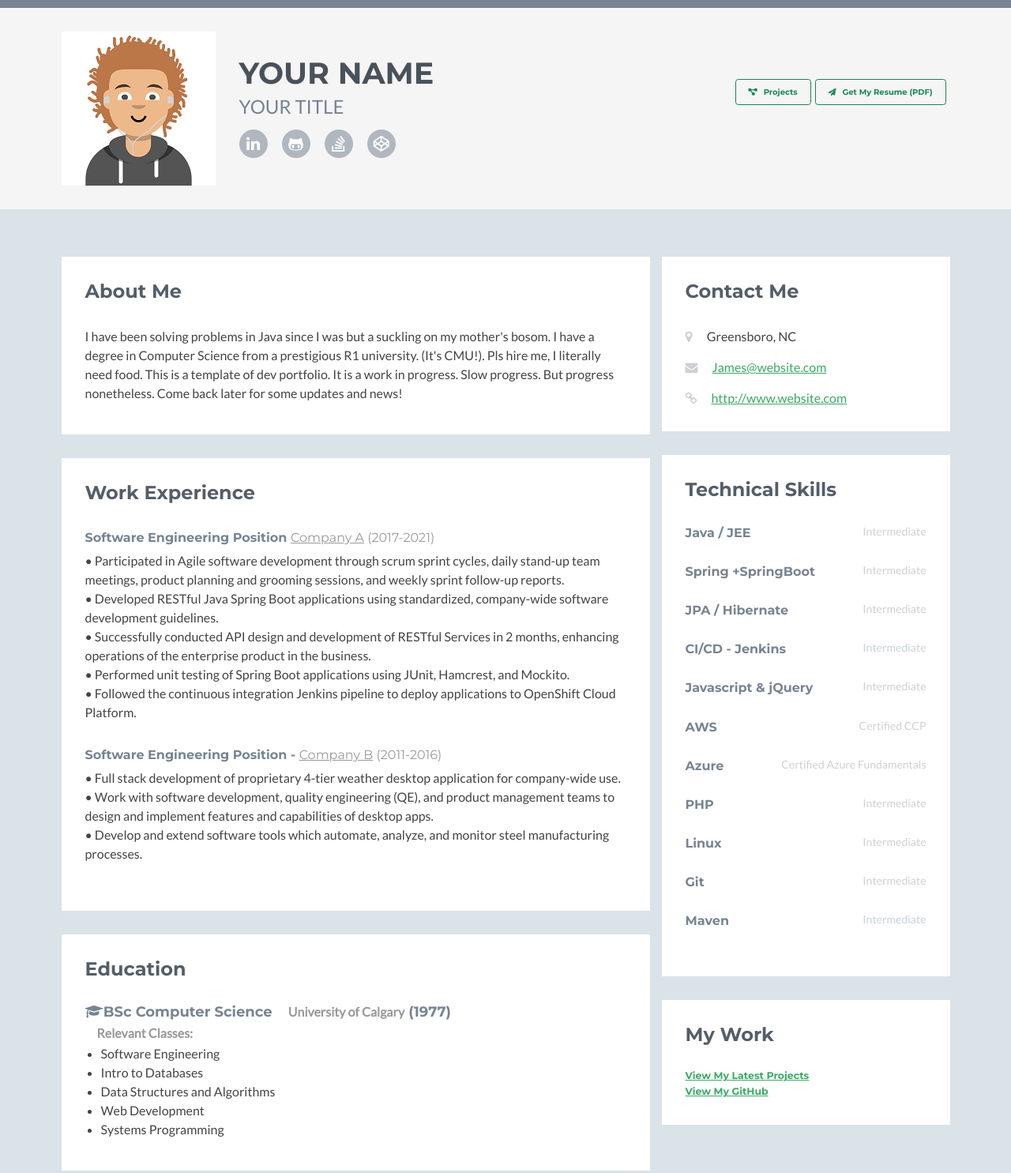
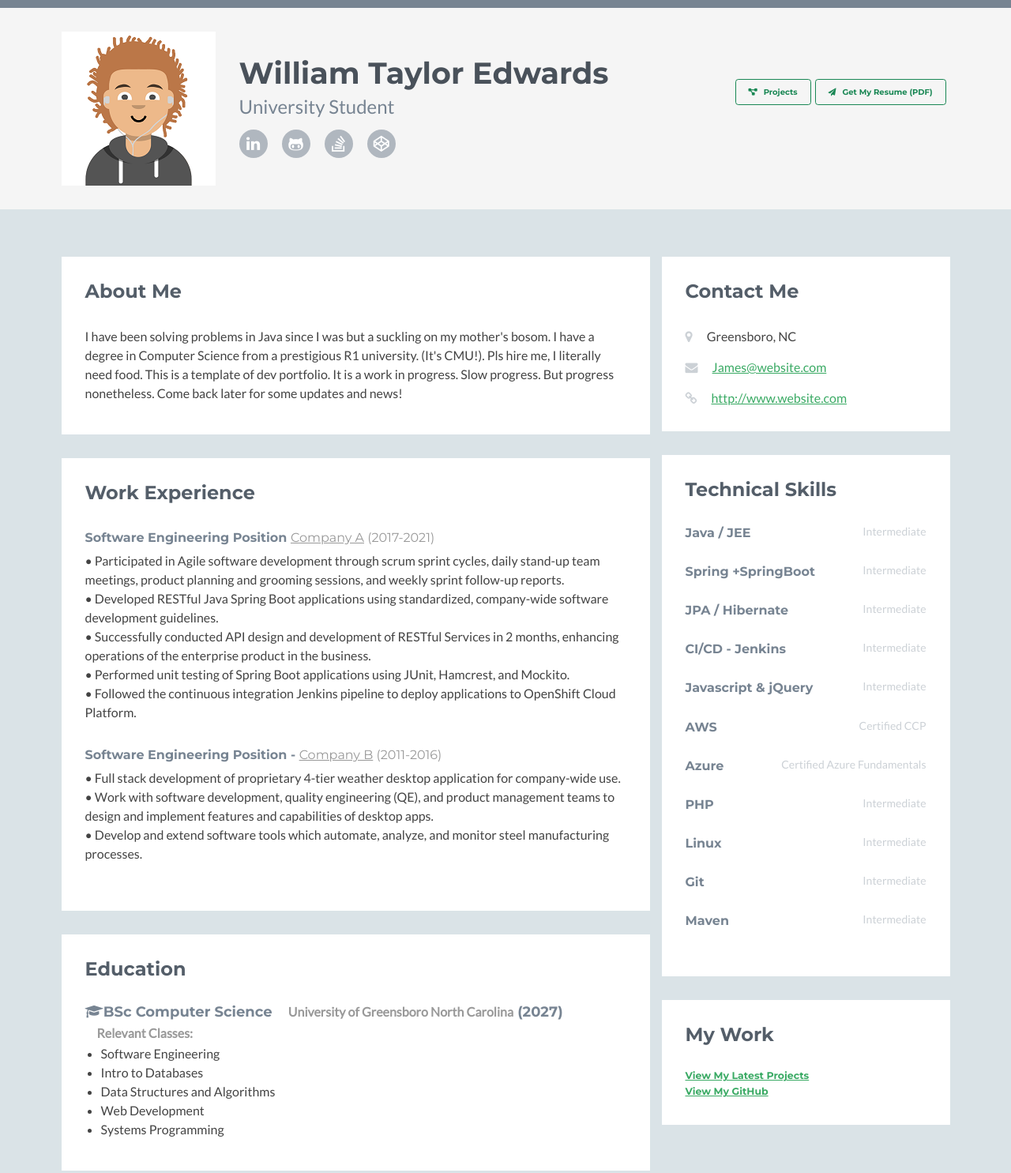
Before and after one commit to WTedwards-Work/WTedwards-Work.github.io, a plain HTML site: page index.html in a window 1280 px wide. Shown: the top 1485 px of the page at 79% size. Drawn offline with nearby package versions, Linux system fonts and the light colour scheme; no server answers.

Commit message:
modified:   assets/js/main.js 	modified:   index.html     modified:   projects.html

```diff
--- a/assets/js/main.js
+++ b/assets/js/main.js
@@ -15,7 +15,7 @@ jQuery(document).ready(function ($) {
 
 
 		/*======= Populate GitHub Projects *=======*/
-		let gitHubUsername = 'YOUR GITHUB USERNAME';
+		let gitHubUsername = 'WTedwards-Work';
 
 		// Run GitHub API function, passing in the GitHub username
 		requestUserRepos(gitHubUsername)
--- a/index.html
+++ b/index.html
@@ -3,7 +3,7 @@
 
 <head>
     <!-- TODO -->
-    <title>YOUR NAME</title>
+    <title>William Taylor Edwards</title>
     <!-- Meta -->
     <meta charset="utf-8">
     <meta http-equiv="X-UA-Compatible" content="IE=edge">
@@ -28,9 +28,9 @@
             <img class="profile-image img-responsive pull-left" src="assets/images/avatar.png" alt="Avatar" />
             <div class="profile-content pull-left">
                 <!-- TODO -->
-                <h1 class="name">YOUR NAME</h1>
+                <h1 class="name">William Taylor Edwards</h1>
                 <!-- TODO -->
-                <h2 class="desc">YOUR TITLE</h2>
+                <h2 class="desc">University Student</h2>
                 <ul class="social list-inline">
                     <li class="list-inline-item">
                         <!-- TODO --> <a href="http://www.linkedin.com/">
@@ -152,8 +152,8 @@
                         <div class="item">
                             <h3 class="title">
                                 <i class="fa fa-graduation-cap"></i>BSc Computer Science
-                                <!-- TODO --> <span class="university">University of Calgary</span> <span
-                                    class="year">(1977)</span>
+                                <span class="university">University of Greensboro North Carolina</span> <span
+                                    class="year">(2027)</span>
                             </h3>
 
                             <h6 class="university">Relevant Classes:</h6>
@@ -288,7 +288,7 @@
                             </div>
                             <div class="item">
                                 <!-- TODO -->
-                                <h5><a href="github.com">View My GitHub</a></h5>
+                                <h5><a href="https://github.com/WTedwards-Work/WTedwards-Work.github.io">View My GitHub</a></h5>
                             </div>
 
 
```
Also changed, not shown: projects.html (+4 -4 lines).
